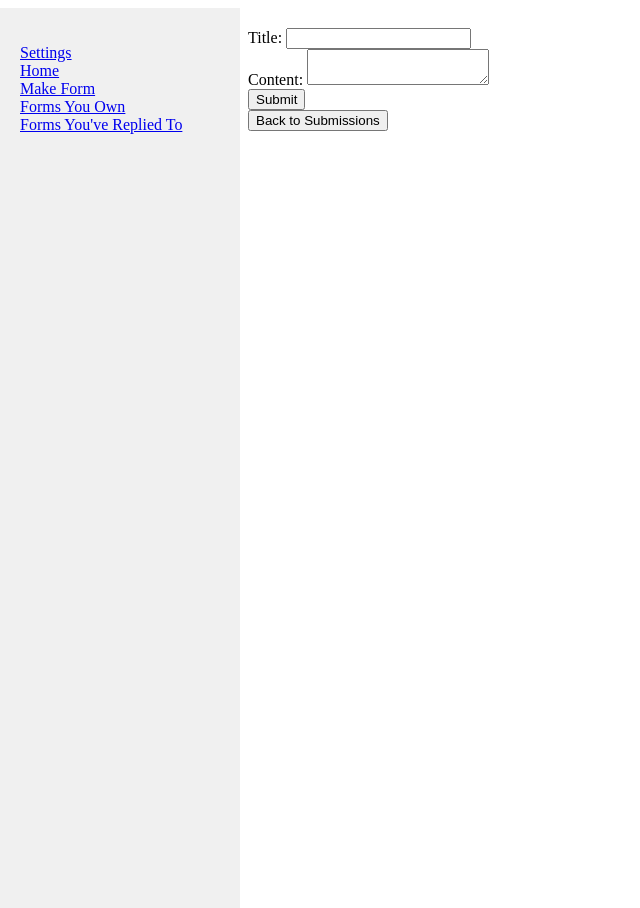
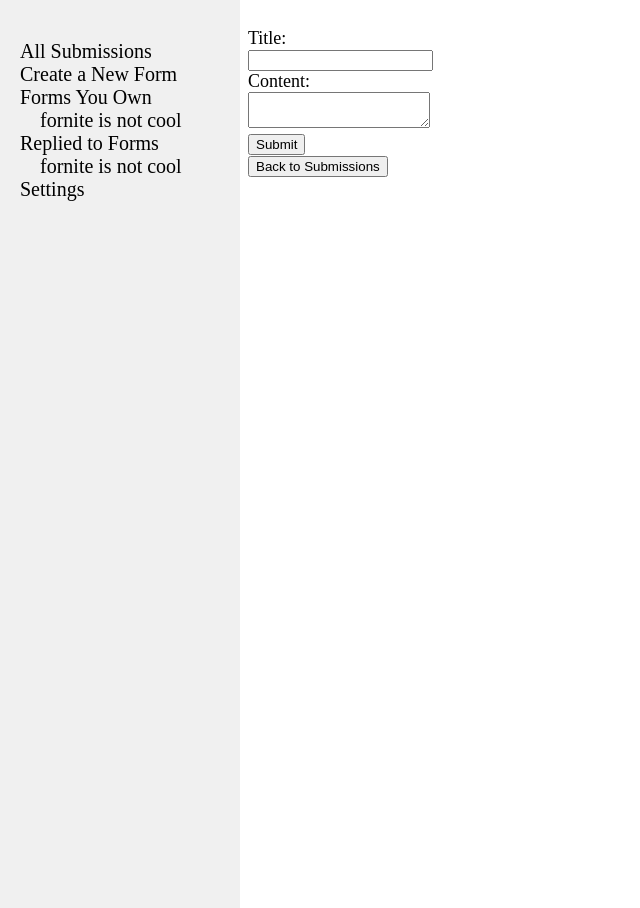
Before and after one commit to regular030/CLC-Q3, a Flask app: page /create in a window 1280 px wide. Shown: the whole page, without its empty margins (0-640 px from the left). Run offline with Flask 3, Linux system fonts and the light colour scheme; a user stored in the database is signed in.

Commit message:
dark mode works all over the website, fixed sidebar alot, going to add top bar

```diff
--- a/app.py
+++ b/app.py
@@ -1,5 +1,4 @@
 # app.py
-from flask import Flask
 from flask import Flask, render_template, request, redirect, url_for, session
 from flask_sqlalchemy import SQLAlchemy
 from flask_migrate import Migrate
@@ -41,6 +40,7 @@ def login():
         user = User.query.filter_by(username=username).first()
         if user and check_password_hash(user.password, password):
             session['user_id'] = user.id
+            session['username'] = user.username
             return redirect(url_for('submissions'))
         else:
             return "Login Failed. Please check your username and password."
@@ -63,7 +63,10 @@ def submissions():
     if 'user_id' not in session:
         return redirect(url_for('login'))
     all_submissions = Submission.query.all()
-    return render_template('submissions.html', submissions=all_submissions)
+    user_submissions = Submission.query.filter_by(username=session.get('username')).order_by(Submission.id.desc()).limit(5).all()
+    user_replies = Reply.query.filter_by(username=session.get('username')).order_by(Reply.id.desc()).limit(5).all()
+    replied_to_forms = [Submission.query.get(reply.submission_id) for reply in user_replies]
+    return render_template('submissions.html', submissions=all_submissions, forms_you_own=user_submissions, replied_to_forms=replied_to_forms)
 
 @app.route('/create', methods=['GET', 'POST'])
 def create():
@@ -92,6 +95,15 @@ def view_submission(submission_id):
         db.session.commit()
     return render_template('view_submission.html', submission=submission)
 
+@app.context_processor
+def inject_forms():
+    if 'user_id' in session:
+        user_submissions = Submission.query.filter_by(username=session.get('username')).order_by(Submission.id.desc()).limit(5).all()
+        user_replies = Reply.query.filter_by(username=session.get('username')).order_by(Reply.id.desc()).limit(5).all()
+        replied_to_forms = [Submission.query.get(reply.submission_id) for reply in user_replies]
+        return dict(forms_you_own=user_submissions, replied_to_forms=replied_to_forms)
+    return dict(forms_you_own=[], replied_to_forms=[])
+
 if __name__ == '__main__':
     with app.app_context():
         db.create_all()
--- a/templates/base.html
+++ b/templates/base.html
@@ -1,42 +1,172 @@
-<!-- templates/base.html -->
 <!DOCTYPE html>
 <html lang="en">
 <head>
     <meta charset="UTF-8">
     <title>{% block title %}{% endblock %}</title>
-    <!-- Add your CSS links here -->
     <style>
-        /* Your sidebar styles */
+        body {
+            font-size: 18px;
+            background-color: #ffffff;
+            color: #000000;
+        }
+        .dark-mode {
+            background-color: #000000;
+            color: #f0f0f0;
+        }
         .sidebar {
             position: fixed;
+            top: 0;
             left: 0;
             width: 200px;
-            height: 100%;
+            height: 100vh;
+            padding: 20px;
+            font-size: 20px;
+            display: flex;
+            flex-direction: column;
+            justify-content: space-between;
             background-color: #f0f0f0;
+        }
+
+        .dark-mode .sidebar {
+            background-color: #555555; /* Dark mode background */
+            color: #f0f0f0; /* Dark mode text color */
+        }
+        .sidebar ul {
+            list-style-type: none;
+            padding: 0;
+        }
+        .sidebar li {
+            margin: 0px 0;
+        }
+        .sidebar a {
+            text-decoration: none;
+            color: inherit;
+            font-size: 20px;
+        }
+        .sidebar a:hover {
+            text-decoration: underline;
+            background-color: #999999;
+        }
+        .sidebar .subsection > a:hover {
+        text-decoration: none;
+        background-color: transparent;
+        }
+        .sidebar .subsection > a {
+            text-decoration: none;
+            cursor: default;
+        }
+        .sidebar .subsection ul {
+            padding-left: 20px; /* Indent nested lists */
+        }
+        .sidebar .subsection ul li {
+            margin: 0px 0;
+            font-size: 8px;
+        }
+        .content {
+            margin-left: 220px;
             padding: 20px;
         }
-        .sidebar ul {
-            list-style-type: none; /* Remove bullet points */
-            padding: 0;
+        .box {
+            border-radius: 15px;
+            border: 1px solid #ddd;
+            padding: 20px;
+            margin-bottom: 20px;
+            transition: background-color 0.3s;
         }
-        .content {
-            margin-left: 220px; /* Adjust based on your sidebar width */
+        .dark-mode .box {
+            background-color: #222; /* Dark mode background for boxes */
+            color: #f0f0f0; /* Dark mode text color */
+            border-color: #888; /* Dark mode border color */
+        }
+        #settingsModal {
+            display: none;
+            position: fixed;
+            z-index: 1;
+            left: 0;
+            top: 0;
+            width: 100%;
+            height: 100%;
+            overflow: auto;
+            background-color: rgba(0,0,0,0.4);
+            padding-top: 60px;
+        }
+        .dark-mode #settingsModal {
+            background-color: rgba(0,0,0,0.8); /* Dark mode background for modal */
+        }
+        .modal-content {
+            background-color: #fefefe;
+            margin: 5% auto;
             padding: 20px;
+            border: 3px solid #888;
+            width: 200px;
+        }
+        .dark-mode .modal-content {
+            background-color: #444; /* Dark mode background for modal content */
+            color: #f0f0f0; /* Dark mode text color */
+            border-color: #888; /* Dark mode border color */
         }
     </style>
+    <script>
+        document.addEventListener('DOMContentLoaded', function() {
+            if (localStorage.getItem('darkMode') === 'enabled') {
+                document.body.classList.add('dark-mode');
+            }
+        });
+
+        function toggleDarkMode() {
+            var body = document.body;
+            body.classList.toggle("dark-mode");
+
+            if (body.classList.contains("dark-mode")) {
+                localStorage.setItem('darkMode', 'enabled');
+            } else {
+                localStorage.setItem('darkMode', 'disabled');
+            }
+        }
+        function showModal() {
+            var modal = document.getElementById("settingsModal");
+            modal.style.display = "block";
+        }
+
+        function closeModal() {
+            var modal = document.getElementById("settingsModal");
+            modal.style.display = "none";
+        }
+    </script>
 </head>
 <body>
     {% if not request.path.endswith('/login') %}
     <div class="sidebar">
         <ul>
-            <li><a href="#">Settings</a></li>
-            <li><a href="{{ url_for('submissions') }}">Home</a></li>
-            <li><a href="{{ url_for('create') }}">Make Form</a></li>
-            <li><a href="#">Forms You Own</a></li>
-            <li><a href="#">Forms You've Replied To</a></li>
+            <li><a href="{{ url_for('submissions') }}">All Submissions</a></li>
+            <li><a href="{{ url_for('create') }}">Create a New Form</a></li>
+            <li class="subsection">
+                <a href="#" class="subsection-header">Forms You Own</a>
+                <ul>
+                    {% for form in forms_you_own %}
+                        <li><a href="{{ url_for('view_submission', submission_id=form.id) }}">{{ form.title }}</a></li>
+                    {% endfor %}
+                </ul>
+            </li>
+            <li class="subsection">
+                <a href="#" class="subsection-header">Replied to Forms</a>
+                <ul>
+                    {% for form in replied_to_forms %}
+                        <li><a href="{{ url_for('view_submission', submission_id=form.id) }}">{{ form.title }}</a></li>
+                    {% endfor %}
+                </ul>
+            </li>
+            <li><a href="#" onclick="showModal()">Settings</a></li>
         </ul>
     </div>
     {% endif %}
+    <div id="settingsModal">
+        <div class="modal-content">
+            <span onclick="closeModal()" style="float:right">&times;</span>
+            <h2>Settings</h2>
+            <button onclick="toggleDarkMode()">Toggle Dark Mode</button>
+        </div>
+    </div>
     <div class="content">
         {% block content %}{% endblock %}
     </div>
--- a/templates/form.html
+++ b/templates/form.html
@@ -5,9 +5,9 @@
 
 {% block content %}
     <form action="{{ url_for('create') }}" method="post">
-        <label for="title">Title:</label>
+        <label for="title">Title:</label><br>
         <input type="text" id="title" name="title" required><br>
-        <label for="content">Content:</label>
+        <label for="content">Content:</label><br>
         <textarea id="content" name="content" required></textarea><br>
         <input type="submit" value="Submit">
     </form>
--- a/templates/submissions.html
+++ b/templates/submissions.html
@@ -1,10 +1,7 @@
 <!-- templates/submissions.html -->
 {% extends 'base.html' %}
-
 {% block title %}All Submissions{% endblock %}
-
 {% block content %}
-    <a href="{{ url_for('create') }}"><button>Create Submission</button></a>
     <h1>All Submissions</h1>
     {% for submission in submissions %}
         <div class="box">
```
